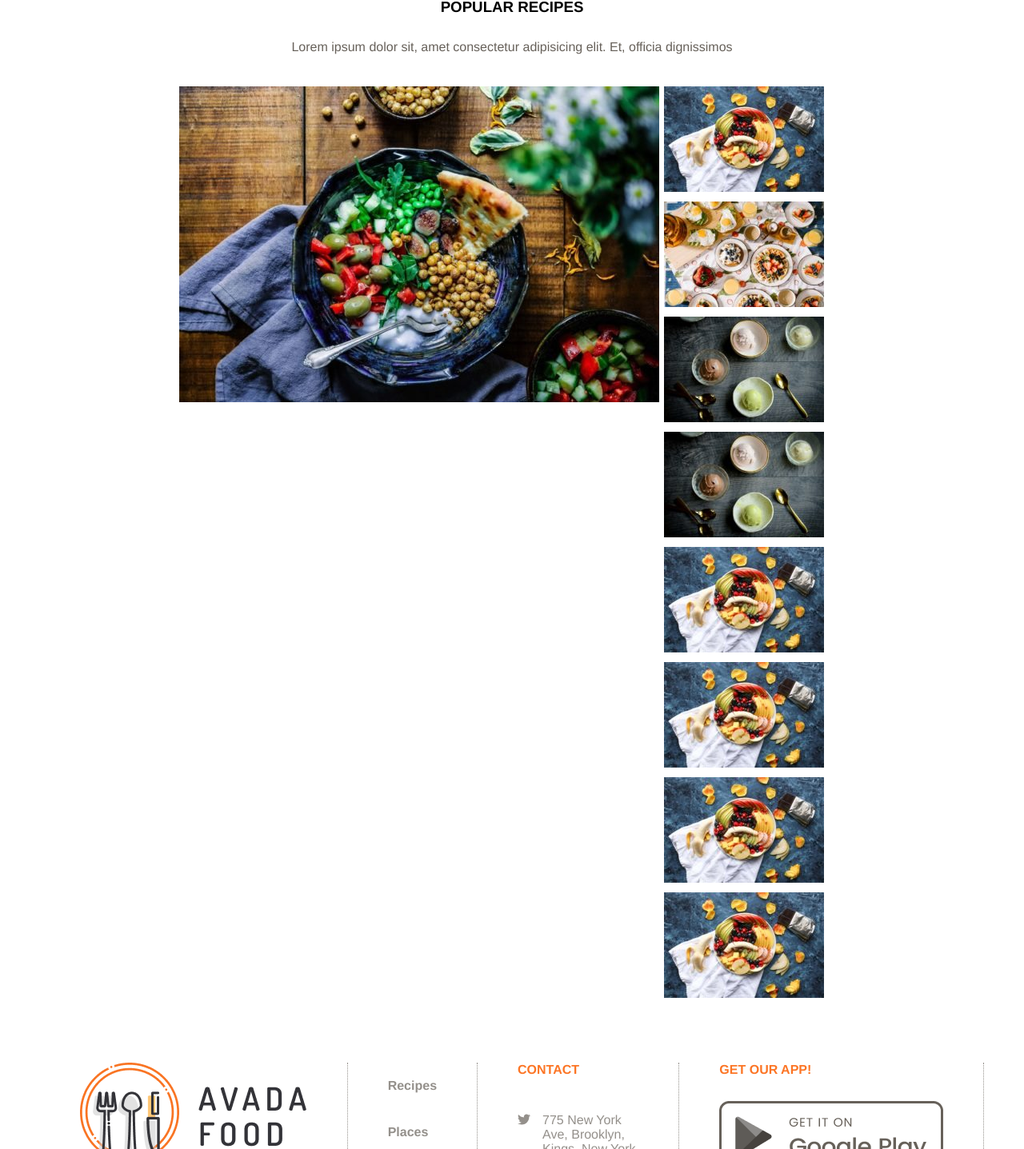
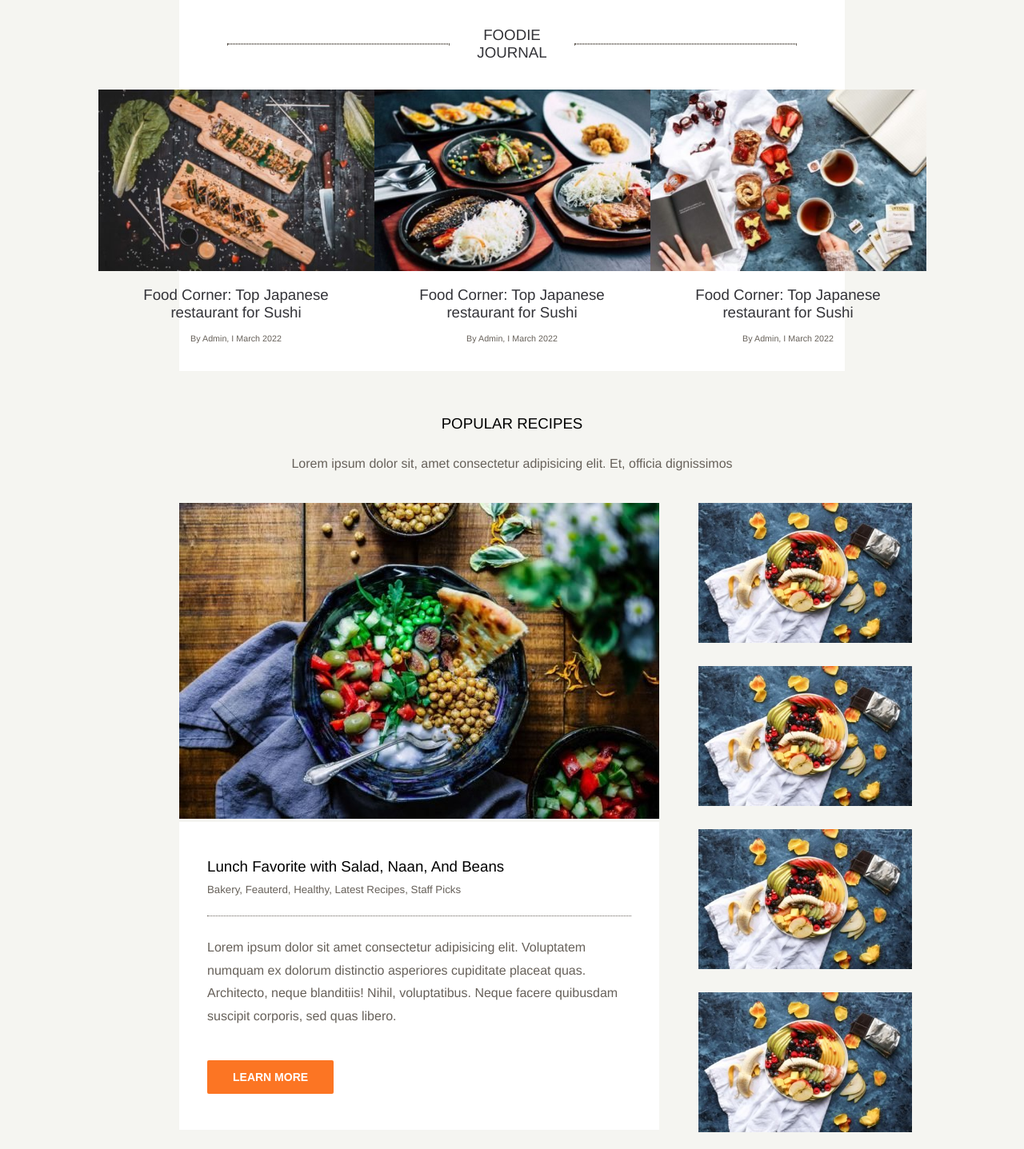
Before and after one commit to TommasoLodesani/proj-html-vuejs, a Vue app: page / in a window 1280 px wide. Shown: the part 953-2390 px from the top of the page at 80% size. Built offline with nearby package versions, Linux system fonts and the light colour scheme.

Commit message:
section CulinaryCollection

```diff
--- a/src/App.vue
+++ b/src/App.vue
@@ -9,11 +9,18 @@
     <!-- main -->
     <main>
       <!-- foodie journal -->
-      <section></section>
+      <section>
+        <FoodieJournal/>
+      </section>
 
       <!-- popular recipes -->
       <section>
         <MyPopularRecipes/>
+      </section>
+
+      <!-- culinary collection -->
+      <section>
+        <CulinaryCollection/>
       </section>
     </main>
 
@@ -28,8 +35,12 @@
 <script>
 import MyHeader from './components/MyHeader.vue';
 import MyJumbotron from './components/MyJumbotron.vue';
+import FoodieJournal from './components/FoodieJournal.vue';
+import MyPopularRecipes from './components/MyPopularRecipes.vue';
 import MyFooter from './components/MyFooter.vue';
-import MyPopularRecipes from './components/MyPopularRecipes.vue';
+import CulinaryCollection from './components/CulinaryCollection.vue';
+
+
 
 
 // import HelloWorld from './components/HelloWorld.vue'
@@ -40,7 +51,9 @@ export default {
     MyHeader,
     MyJumbotron,
     MyFooter,
-    MyPopularRecipes
+    MyPopularRecipes,
+    FoodieJournal,
+    CulinaryCollection
 }
 }
 </script>
@@ -62,5 +75,6 @@ ul{
   font-family: Avenir, Helvetica, Arial, sans-serif;
   -webkit-font-smoothing: antialiased;
   -moz-osx-font-smoothing: grayscale;
+  background-color: #f5f5f1;
 }
 </style>
--- /dev/null
+++ b/src/components/CulinaryCollection.vue
@@ -0,0 +1,130 @@
+<template>
+    <div class="section-container ">
+
+        <h3>CULINARY COLLECTION</h3>
+        <p>Lorem ipsum dolor sit, amet consectetur adipisicing elit. Et, officia dignissimos</p>
+
+        <div class="box">
+            <div class="product">
+                <img src="../assets/img/drinks-recipes.png" alt="immagine drink">
+                <a href="#">
+                    <h5>DRINKS</h5>
+
+                </a>
+            </div>
+            <div class="product">
+                <img src="../assets/img/soups-recipes.png" alt="immagine soup">
+                <a href="#">
+                    <h5>SOUPS</h5>
+
+                </a>
+            </div>
+            <div class="product">
+                <img src="../assets/img/baking-recipes.png" alt="immagine drink">
+                <a href="#">
+                    <h5>BAKERY</h5>
+
+                </a>
+            </div>
+            <div class="product">
+                <img src="../assets/img/dinner-recipes.png" alt="immagine drink">
+                <a href="#">
+                    <h5>DINNER</h5>
+
+                </a>
+            </div>
+            <div class="product">
+                <img src="../assets/img/healthy-recipes.png" alt="immagine drink">
+                <a href="#">
+                    <h5>HEALTHY</h5>
+
+                </a>
+            </div>
+            <div class="product">
+                <img src="../assets/img/staff-picks.png" alt="immagine drink">
+                <a href="#">
+                    <h5>STAFF PICKS</h5>
+
+                </a>
+            </div>
+            <div class="product">
+                <img src="../assets/img/premium-recipes.png" alt="immagine drink">
+                <a href="#">
+                    <h5>APPETISER</h5>
+
+                </a>
+            </div>
+            <div class="product">
+                <img src="../assets/img/quick-easy-recipes.png" alt="immagine drink">
+                <a href="#">
+                    <h5>QUICK & EASY</h5>
+
+                </a>
+            </div>
+
+        </div>
+
+
+    </div>
+</template>
+
+<script>
+export default {
+    name: 'CulinaryCollection'
+
+}
+</script>
+
+<!-- Add "scoped" attribute to limit CSS to this component only -->
+<style scoped lang="scss">
+
+.section-container {
+    width: 65%;
+    margin: auto;
+    margin-top: 200px;
+    text-align: center;
+
+    h3 {
+        margin-bottom: 30px;
+        font-weight: 100;
+    }
+
+    p {
+        color: #67615a;
+        margin-bottom: 40px;
+    }
+
+
+    .box{
+        display: flex;
+        flex-wrap: wrap;
+
+
+        .product{
+            flex-basis: calc((100% - 160px)/ 4);
+            background-color: white;
+            margin: 20px;
+            padding: 10px;
+
+
+            img{
+                max-width: 35%;
+            }
+
+            a{
+                color: black;
+                text-decoration: none;
+            }
+
+            h5{
+                padding: 15px;
+
+                &:hover{
+                    background-color: #fc7525;
+                }
+            }
+        }
+    }
+
+}
+</style>
--- /dev/null
+++ b/src/components/FoodieJournal.vue
@@ -0,0 +1,105 @@
+<template>
+    <div class="container">
+
+        <div class="box">
+            <div class="title">
+                <div class="line"></div>
+                <h3>FOODIE JOURNAL</h3>
+                <div class="line"></div>
+            </div>
+            <div class="caption">
+                <div class="product">
+                    <img src="../assets/img/single-post-img3-400x263.jpg" alt="immagine cibo">
+                    <h3>Food Corner: Top Japanese restaurant for Sushi</h3>
+                    <h6>By Admin, I March 2022</h6>
+                </div>
+                <div class="product">
+                    <img src="../assets/img/fi-roundup-400x263.jpg" alt="immagine cibo">
+                    <h3>Food Corner: Top Japanese restaurant for Sushi</h3>
+                    <h6>By Admin, I March 2022</h6>
+                </div>
+                <div class="product">
+                    <img src="../assets/img/fi-toasts-400x263.jpg" alt="immagine cibo">
+                    <h3>Food Corner: Top Japanese restaurant for Sushi</h3>
+                    <h6>By Admin, I March 2022</h6>
+                </div>
+
+
+            </div>
+        </div>
+
+
+    </div>
+</template>
+
+<script>
+export default {
+    name: 'FoodieJournal'
+
+}
+</script>
+
+<!-- Add "scoped" attribute to limit CSS to this component only -->
+<style scoped lang="scss">
+.box {
+    width: 65%;
+    margin: auto;
+    padding: 35px;
+    // height: 470px;
+    background-color: white;
+    // position: relative;
+    // top: 37%;
+    // left: 50%;
+    // transform: translate(-50%, -50%);
+
+    .title {
+        text-align: center;
+        padding-bottom: 35px;
+        display: flex;
+        justify-content: space-between;
+        align-items: center;
+        padding-left: 25px;
+        padding-right: 25px;
+
+        h3 {
+            font-weight: 100;
+            color: #333338;
+
+
+        }
+
+        .line{
+            width: 41%;
+            border: dotted 1px #67615a;
+        }
+    }
+
+    .caption {
+        display: flex;
+        justify-content: center;
+
+        .product {
+            text-align: center;
+            flex-basis: calc(100% / 3);
+
+            h3 {
+                padding: 15px 25px;
+                font-weight: 100;
+                color: #333338;
+
+            }
+
+            h6 {
+                color: #67615a;
+                font-weight: 100
+            }
+
+            img {
+                max-width: 345px;
+            }
+
+        }
+    }
+
+}
+</style>
--- a/src/components/MyFooter.vue
+++ b/src/components/MyFooter.vue
@@ -85,8 +85,16 @@
             <div class="col fourth">
                 <h4>GET OUR APP!</h4>
 
-                <img src="../assets/img/download-android.png" alt="logo download android">
-                <img src="../assets/img/download-app-store.png" alt="logo download android">
+                <a href="#">
+                    <img src="../assets/img/download-android.png" alt="logo download android">
+
+                </a>
+
+                <a href="#">
+
+                    <img src="../assets/img/download-app-store.png" alt="logo download android">
+                </a>
+
 
             </div>
         </div>
--- a/src/components/MyHeader.vue
+++ b/src/components/MyHeader.vue
@@ -82,6 +82,10 @@ export default {
 
 <!-- Add "scoped" attribute to limit CSS to this component only -->
 <style scoped lang="scss">
+
+header{
+  background-color: #ffffff;
+}
 .header-top{
     width: 62%;
     margin: auto;
--- a/src/components/MyPopularRecipes.vue
+++ b/src/components/MyPopularRecipes.vue
@@ -10,19 +10,64 @@
                 <img src="../assets/img/Yogurt-Nan-600x395.jpg" alt="immagine yougurt">
                 <div class="caption">
 
+                    <div class="title">
+
+                        <h3>Lunch Favorite with Salad, Naan, And Beans</h3>
+                        <h5>Bakery, Feauterd, Healthy, Latest Recipes, Staff Picks</h5>
+
+                    </div>
+
+                    <p>Lorem ipsum dolor sit amet consectetur adipisicing elit. Voluptatem numquam ex dolorum distinctio
+                        asperiores cupiditate placeat quas. Architecto, neque blanditiis! Nihil, voluptatibus. Neque
+                        facere quibusdam suscipit corporis, sed quas libero.</p>
+
+                    <button>LEARN MORE</button>
+
                 </div>
             </div>
 
             <div class="right">
 
-                <img src="../assets/img/Mixed-fruits-200x132.jpg" alt="immagine frutta mista">
-                <img src="../assets/img/r-rachel-park-366508-unsplash-min-200x132.jpg" alt="immagine frutta mista">
+                <div class="container-img">
+                    <img src="../assets/img/Mixed-fruits-400x263.jpg" alt="immagine frutta mista">
+
+                </div>
+                <div class="container-img">
+                    <img src="../assets/img/Mixed-fruits-400x263.jpg" alt="immagine frutta mista">
+
+                </div>
+                <div class="container-img">
+                    <img src="../assets/img/Mixed-fruits-400x263.jpg" alt="immagine frutta mista">
+
+                </div>
+                <div class="container-img">
+                    <img src="../assets/img/Mixed-fruits-400x263.jpg" alt="immagine frutta mista">
+
+                </div>
+                <div class="container-img">
+                    <img src="../assets/img/Mixed-fruits-400x263.jpg" alt="immagine frutta mista">
+
+                </div>
+                <div class="container-img">
+                    <img src="../assets/img/Mixed-fruits-400x263.jpg" alt="immagine frutta mista">
+
+                </div>
+                <div class="container-img">
+                    <img src="../assets/img/Mixed-fruits-400x263.jpg" alt="immagine frutta mista">
+
+                </div>
+                <div class="container-img">
+                    <img src="../assets/img/Mixed-fruits-400x263.jpg" alt="immagine frutta mista">
+
+                </div>
+
+                <!-- <img src="../assets/img/r-rachel-park-366508-unsplash-min-200x132.jpg" alt="immagine frutta mista">
                 <img src="../assets/img/r-michelle-tsang-500721-unsplash-min-200x132.jpg" alt="immagine frutta mista">
                 <img src="../assets/img/r-michelle-tsang-500721-unsplash-min-200x132.jpg" alt="immagine frutta mista">
                 <img src="../assets/img/Mixed-fruits-200x132.jpg" alt="immagine frutta mista">
                 <img src="../assets/img/Mixed-fruits-200x132.jpg" alt="immagine frutta mista">
                 <img src="../assets/img/Mixed-fruits-200x132.jpg" alt="immagine frutta mista">
-                <img src="../assets/img/Mixed-fruits-200x132.jpg" alt="immagine frutta mista">
+                <img src="../assets/img/Mixed-fruits-200x132.jpg" alt="immagine frutta mista"> -->
 
 
             </div>
@@ -43,36 +88,97 @@ export default {
 
 <!-- Add "scoped" attribute to limit CSS to this component only -->
 <style scoped lang="scss">
+.section-container {
+    width: 65%;
+    margin: 55px auto;
+    text-align: center;
 
-.section-container{
-    width: 65%;
-    margin: auto;
-    text-align: center;
-    h3{
+    h3 {
         margin-bottom: 30px;
+        font-weight: 100;
     }
 
-    p{
-        color:#67615a ;
+    p {
+        color: #67615a;
         margin-bottom: 40px;
     }
 
 
-    .container-column{
+    .container-column {
         display: flex;
         flex-basis: 50%;
         justify-content: space-between;
 
+        .left {
+            text-align: left;
+
+            .caption {
+                width: 600px;
+                background-color: white;
+                padding: 45px 35px;
+
+                p {
+                    line-height: 1.8;
+                    padding-top: 25px;
+                }
+
+                button {
+                    background-color: #fc7523;
+                    border: none;
+                    border-radius: 2px;
+                    color: white;
+                    padding: 13px 32px;
+                    text-align: center;
+                    text-decoration: none;
+                    display: inline-block;
+                    font-size: 14px;
+                    font-weight: bold;
+                }
+
+                .title {
+                    border-bottom: dotted 1px #67615a;
+
+                    h3 {
+                        font-weight: 100;
+                        margin-bottom: 10px;
+                    }
+
+                    h5 {
+                        font-weight: 100;
+                        color: #67615a;
+                        padding-bottom: 25px;
+                    }
+
+                }
+
+            }
+        }
 
 
-        .right{
+
+        .right {
             display: flex;
-            flex-basis: 40%;
+            flex-basis: 50%;
             flex-wrap: wrap;
-            margin-top: -6px;
-            img{
-                padding: 6px;
+            margin-left: 45px;
+
+            .container-img {
+                margin-bottom: 25px;
+                margin-right: 25px;
+
+
+                img {
+                    width: 275px;
+                    height: 175px;
+                    object-fit: contain;
+                }
+
             }
+
+            // margin-top: -6px;
+            // img{
+            //     padding: 6px;
+            // }
 
 
         }
@@ -80,5 +186,4 @@ export default {
 
 
 }
-
 </style>
```
